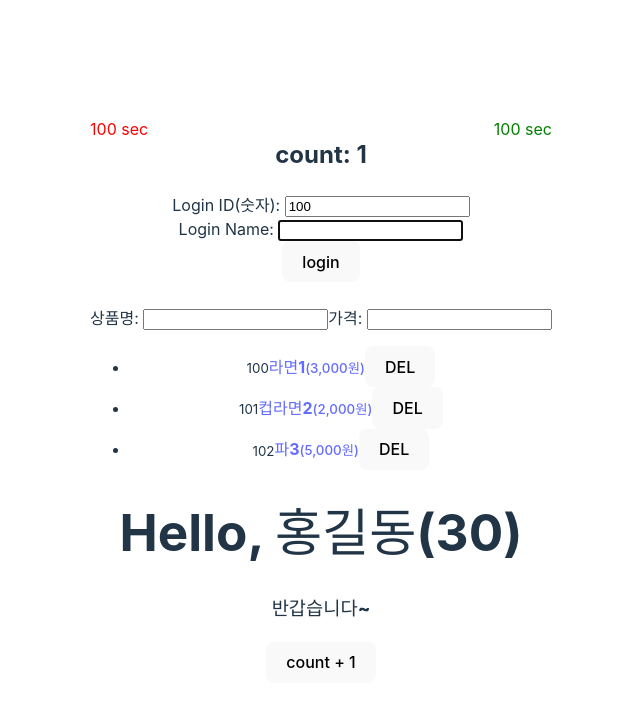
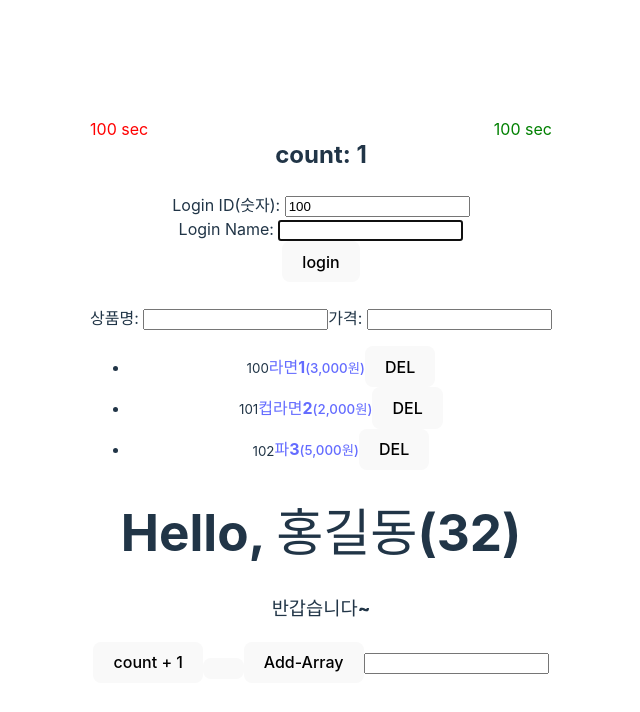
Before and after one commit to rhtjddls123/hello_react, a React (Vite) app in the folder trythis/: page / in a window 1280 px wide. Shown: the top 712 px of the page, without its empty margins (319-959 px from the left). Built offline with nearby package versions, Linux system fonts and the light colour scheme.

Commit message:
useMemo, useCallback, memo

```diff
--- a/trythis/src/App.tsx
+++ b/trythis/src/App.tsx
@@ -1,9 +1,9 @@
 // src/App.tsx
-import Hello from './components/Hello';
-import My from './components/My';
+import { MemoHello } from './components/Hello';
+import { MyMemo } from './components/My';
 import './App.css';
 import { useCounter } from './hooks/counter-context';
-import { useState, useEffect } from 'react';
+import { useState, useEffect, useCallback } from 'react';
 import { useTimer } from './hooks/timer-hooks';
 
 function App() {
@@ -13,6 +13,8 @@ function App() {
   const [badSec, setBadSec] = useState(0);
   const [goodSec, setGoodSec] = useState(0);
   const { useInterval, useTimeout } = useTimer();
+  const fn = useCallback(() => 'useCallback', []);
+  // const fn = () => 'FN';
 
   useInterval(() => setBadSec((pre) => pre + 1), 1000);
 
@@ -40,10 +42,10 @@ function App() {
       <span style={{ float: 'right', color: 'green' }}>{goodSec} sec</span>
 
       <h2>count: {count}</h2>
-      <My />
-      <Hello name='홍길동' age={30}>
+      <MyMemo />
+      <MemoHello name='홍길동' age={32} fn={fn}>
         <h3>반갑습니다~</h3>
-      </Hello>
+      </MemoHello>
     </>
   );
 }
--- a/trythis/src/components/Cart.tsx
+++ b/trythis/src/components/Cart.tsx
@@ -16,6 +16,7 @@ export type CartHandle = {
 };
 
 const Cart = forwardRef(({ addCart }: Props, ref) => {
+  console.log('cart@@@@');
   const { session } = useSession();
   const [hasDirty, setDirty] = useState(false);
   const idRef = useRef<number>(0);
--- a/trythis/src/components/Hello.tsx
+++ b/trythis/src/components/Hello.tsx
@@ -1,15 +1,26 @@
 // src/components/Hello.tsx
-import { PropsWithChildren } from 'react';
+import { PropsWithChildren, useEffect, memo } from 'react';
 import { useCounter } from '../hooks/counter-context';
+import { Sample } from './Sample';
 
 type Props = {
   name: string;
   age: number;
+  fn: () => void;
 };
 
-const Hello = ({ name, age, children }: PropsWithChildren<Props>) => {
-  // console.log('@@Hello');
+export const Hello = ({
+  name,
+  age,
+  fn,
+  children,
+}: PropsWithChildren<Props>) => {
+  console.log('@@Hello');
   const { plusCount } = useCounter();
+
+  useEffect(() => {
+    console.log('child.fn>>>', fn());
+  }, [fn]);
   return (
     <>
       <h1>
@@ -17,7 +28,9 @@ const Hello = ({ name, age, children }: PropsWithChildren<Props>) => {
       </h1>
       {children}
       <button onClick={plusCount}>count + 1</button>
+      <Sample></Sample>
     </>
   );
 };
-export default Hello;
+
+export const MemoHello = memo(Hello, () => true);
--- a/trythis/src/components/Login.tsx
+++ b/trythis/src/components/Login.tsx
@@ -14,6 +14,7 @@ export type LoginHandle = {
 };
 
 const Login = forwardRef((_, handleRef) => {
+  console.log('login@@@@@');
   const idRef = useRef<HTMLInputElement>(null);
   const nameRef = useRef<HTMLInputElement>(null);
   const { login } = useSession();
--- a/trythis/src/components/My.tsx
+++ b/trythis/src/components/My.tsx
@@ -3,11 +3,11 @@ import Login from './Login';
 import Profile from './Profile';
 import Cart from './Cart';
 import { useSession } from '../hooks/session-context';
-import { useRef } from 'react';
+import { memo, useRef } from 'react';
 import { CartHandle } from './Cart';
 
-const My = () => {
-  // console.log('@@My');
+export const My = () => {
+  console.log('@@My');
   const { session, addCart, removeCartItem } = useSession();
   const childRef = useRef<CartHandle>(null);
 
@@ -40,4 +40,4 @@ const My = () => {
     </>
   );
 };
-export default My;
+export const MyMemo = memo(My, () => true);
--- a/trythis/src/components/Profile.tsx
+++ b/trythis/src/components/Profile.tsx
@@ -3,7 +3,7 @@
 import { useSession } from '../hooks/session-context';
 
 const Profile = () => {
-  // console.log('@@@Profile');
+  console.log('@@@Profile');
   const {
     session: { loginUser },
     logout,
--- /dev/null
+++ b/trythis/src/components/Sample.tsx
@@ -0,0 +1,23 @@
+import { ChangeEvent, useEffect, useMemo, useState } from 'react';
+
+export const Sample = () => {
+  const [, rerender] = useState<ChangeEvent<HTMLInputElement>>();
+  const [array] = useState<number[]>([]);
+  // const array = [1, 2, 3];
+  // const [level, setLevel] = useState<'A' | 'B' | 'C' | 'D' | 'F'>('A');
+
+  const memoArray = useMemo(() => array, []);
+  useEffect(() => {
+    console.log('effect Array@@');
+  }, [array]);
+  console.log('rerender');
+
+  return (
+    <>
+      {/* Level: {level} */}
+      <button>{memoArray}</button>
+      <button>Add-Array</button>
+      <input type='text' onChange={rerender} />
+    </>
+  );
+};
```
